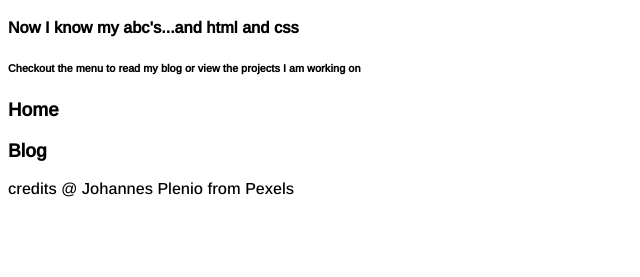
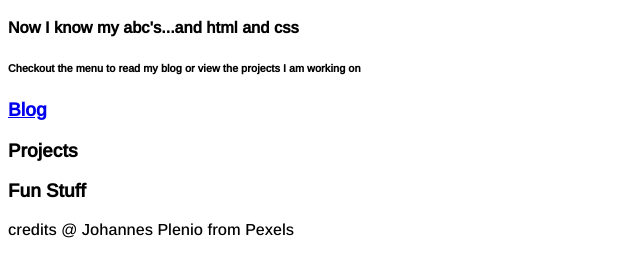
Before and after one commit to VisualBraden/BradenHolgate.github.io, a plain HTML site: page index.html in a window 1280 px wide. Shown: the part 61-338 px from the top of the page, without its empty margins (0-640 px from the left). Drawn offline with nearby package versions, Linux system fonts and the light colour scheme.

Commit message:
add blog page and link to home page

```diff
--- a/index.html
+++ b/index.html
@@ -24,9 +24,9 @@
 
 
       <nav>
-        <section class="home"><h3>Home</h3></section>
-        <section class="blog-link"><h3>Blog</h3></section>
-
+        <section class="blog-link"><a href="/blog/blog.html"><h3>Blog</h3></a></section>
+        <section class="projects"><h3>Projects</h3></section>
+        <section class="fun"><h3>Fun Stuff</h3></section>
       </nav>
       <footer><p>credits @ Johannes Plenio from Pexels</p></footer>
     </div>
```
Also changed, not shown: blog/blog.html (added, +3 -0 lines).
